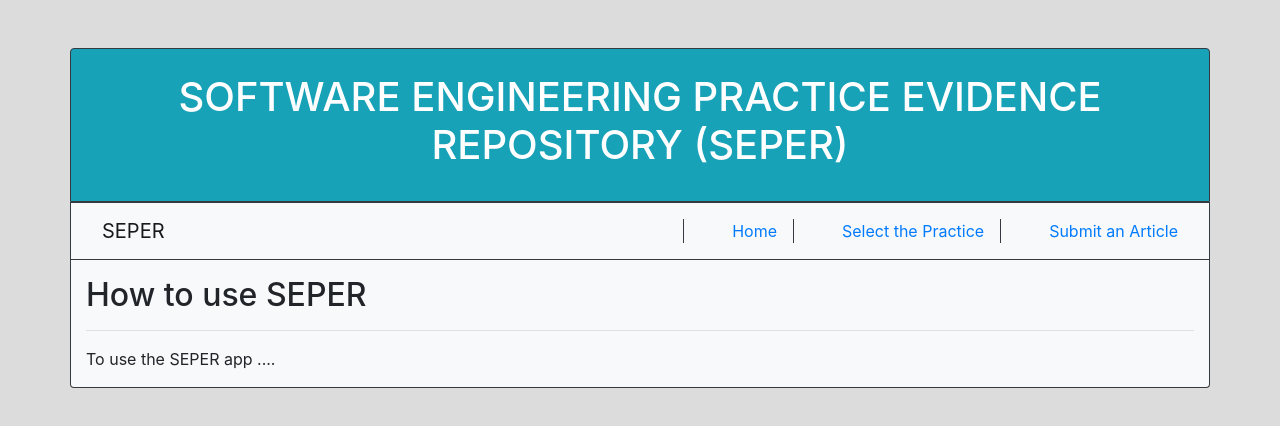
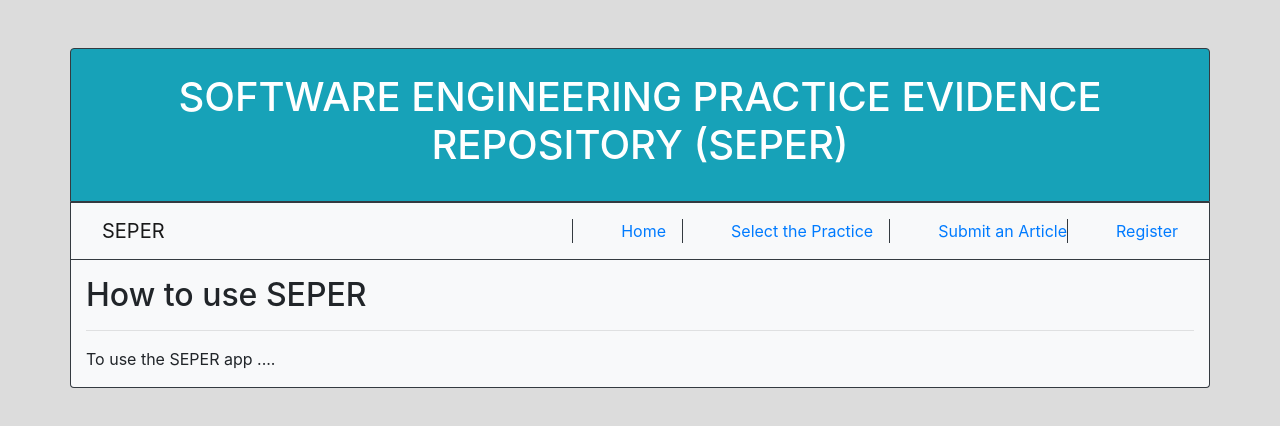
Before and after one commit to jasphyy/SEPER-App, a React (Create React App) app in the folder frontend/: page / in a window 1280 px wide. Shown: the top 426 px of the page. Built offline with nearby package versions, Linux system fonts and the light colour scheme.

Commit message:
Creating navLink for register

```diff
--- a/frontend/src/pages/navbar.js
+++ b/frontend/src/pages/navbar.js
@@ -34,6 +34,9 @@ class Navbar extends Component {
               <li class="border-left border-dark pl-5">
                 <NavLink to="/submit-article">Submit an Article</NavLink>
               </li>
+              <li class="border-left border-dark pl-5">
+                <NavLink to="/register">Register</NavLink>
+              </li>
             </ul>
           </div>
         </nav>
```
